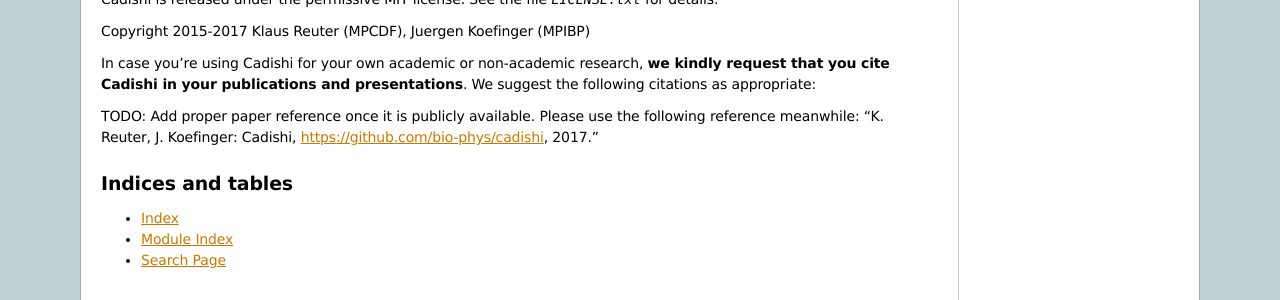
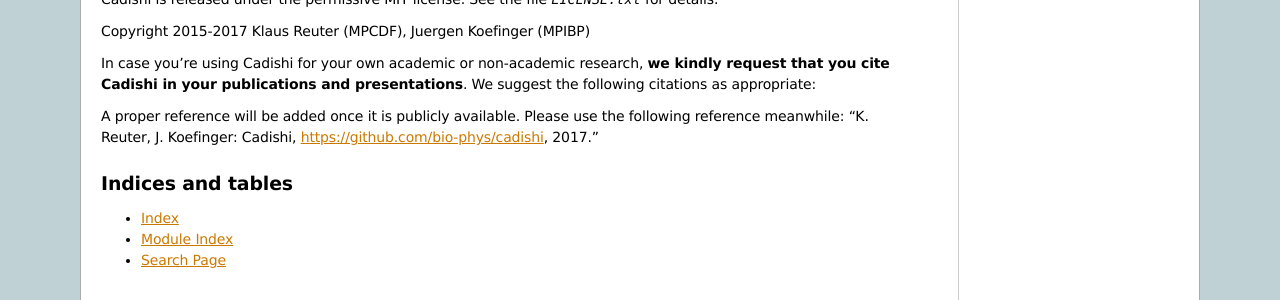
Before and after one commit to bio-phys/cadishi, a Sphinx documentation site: the page built from doc/index.rst, in a window 1280 px wide and 900 px high, scrolled down 3331 px. Shown: the part 537-837 px from the top of the window. Built offline with Sphinx 7.4.7, drawn with Linux system fonts in a browser that asks for light colours.

```diff
--- a/doc/html/_sources/index.rst.txt
+++ b/doc/html/_sources/index.rst.txt
@@ -228,7 +228,7 @@ In case you're using Cadishi for your own academic or non-academic research, **w
 kindly request that you cite Cadishi in your publications and presentations**. We
 suggest the following citations as appropriate:
 
-TODO: Add proper paper reference once it is publicly available. Please use the
+A proper reference will be added once it is publicly available. Please use the
 following reference meanwhile:
 "K. Reuter, J. Koefinger: Cadishi, https://github.com/bio-phys/cadishi, 2017."
 
--- a/doc/html/index.html
+++ b/doc/html/index.html
@@ -316,7 +316,7 @@ present in the Cadishi source code.</p>
 <p>In case you&#8217;re using Cadishi for your own academic or non-academic research, <strong>we
 kindly request that you cite Cadishi in your publications and presentations</strong>. We
 suggest the following citations as appropriate:</p>
-<p>TODO: Add proper paper reference once it is publicly available. Please use the
+<p>A proper reference will be added once it is publicly available. Please use the
 following reference meanwhile:
 &#8220;K. Reuter, J. Koefinger: Cadishi, <a class="reference external" href="https://github.com/bio-phys/cadishi">https://github.com/bio-phys/cadishi</a>, 2017.&#8221;</p>
 </div>
--- a/doc/index.rst
+++ b/doc/index.rst
@@ -228,7 +228,7 @@ In case you're using Cadishi for your own academic or non-academic research, **w
 kindly request that you cite Cadishi in your publications and presentations**. We
 suggest the following citations as appropriate:
 
-TODO: Add proper paper reference once it is publicly available. Please use the
+A proper reference will be added once it is publicly available. Please use the
 following reference meanwhile:
 "K. Reuter, J. Koefinger: Cadishi, https://github.com/bio-phys/cadishi, 2017."
 
```
Also changed, not shown: doc/html/_modules/cadishi/util.html (+7 -1 lines), doc/html/searchindex.js.
